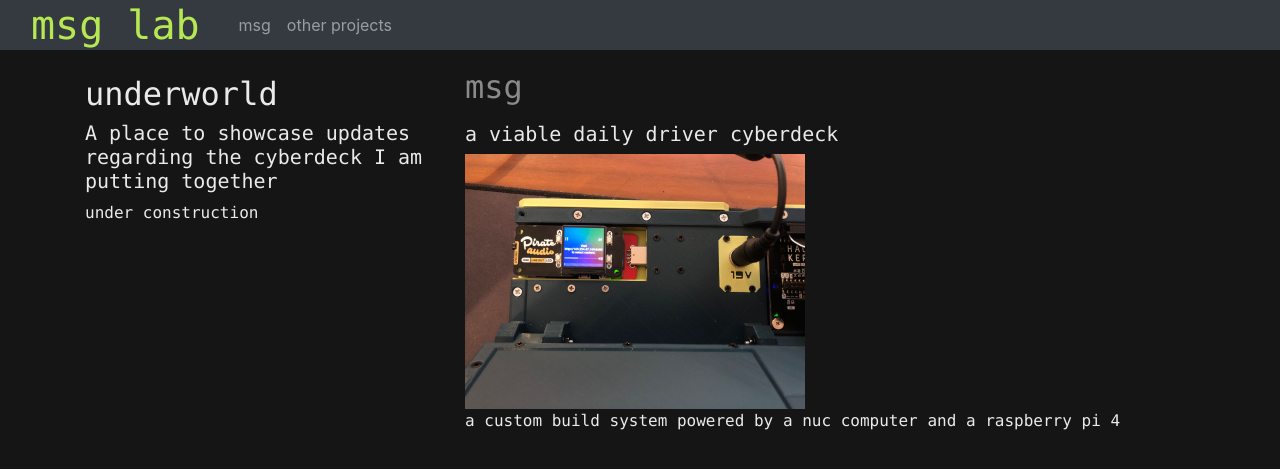
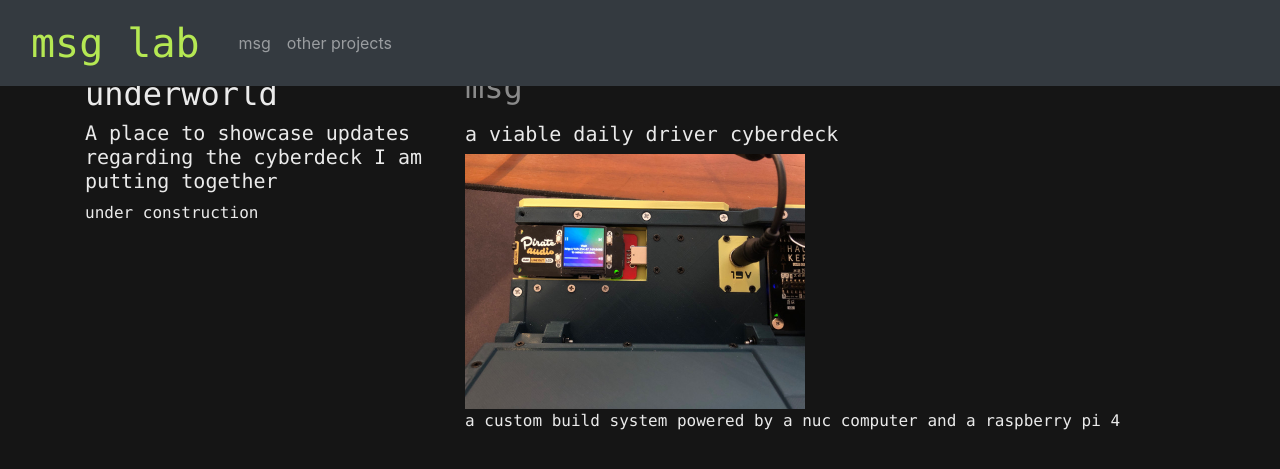
Before and after one commit to msglab/msglab, a Jekyll site: the page index.html, which Jekyll copies as it is, in a window 1280 px wide. Shown: the top 469 px of the page. Built offline with Jekyll 4.4.1, drawn with Linux system fonts in a browser that asks for light colours.

Commit message:
Update style.css

```diff
--- a/css/style.css
+++ b/css/style.css
@@ -15,10 +15,10 @@
     font-family: Monaco, "Bitstream Vera Sans Mono", "Lucida Console", Terminal, monospace;
 }
 
-.top-navigation-bar nav.navbar.navbar-expand-sm.bg-dark.navbar-dark.fixed-top {
+/* .top-navigation-bar nav.navbar.navbar-expand-sm.bg-dark.navbar-dark.fixed-top {
    height: 50px;
 }
-
+ */
 
 .main-page-img {
     /* height: 200px; */
```
